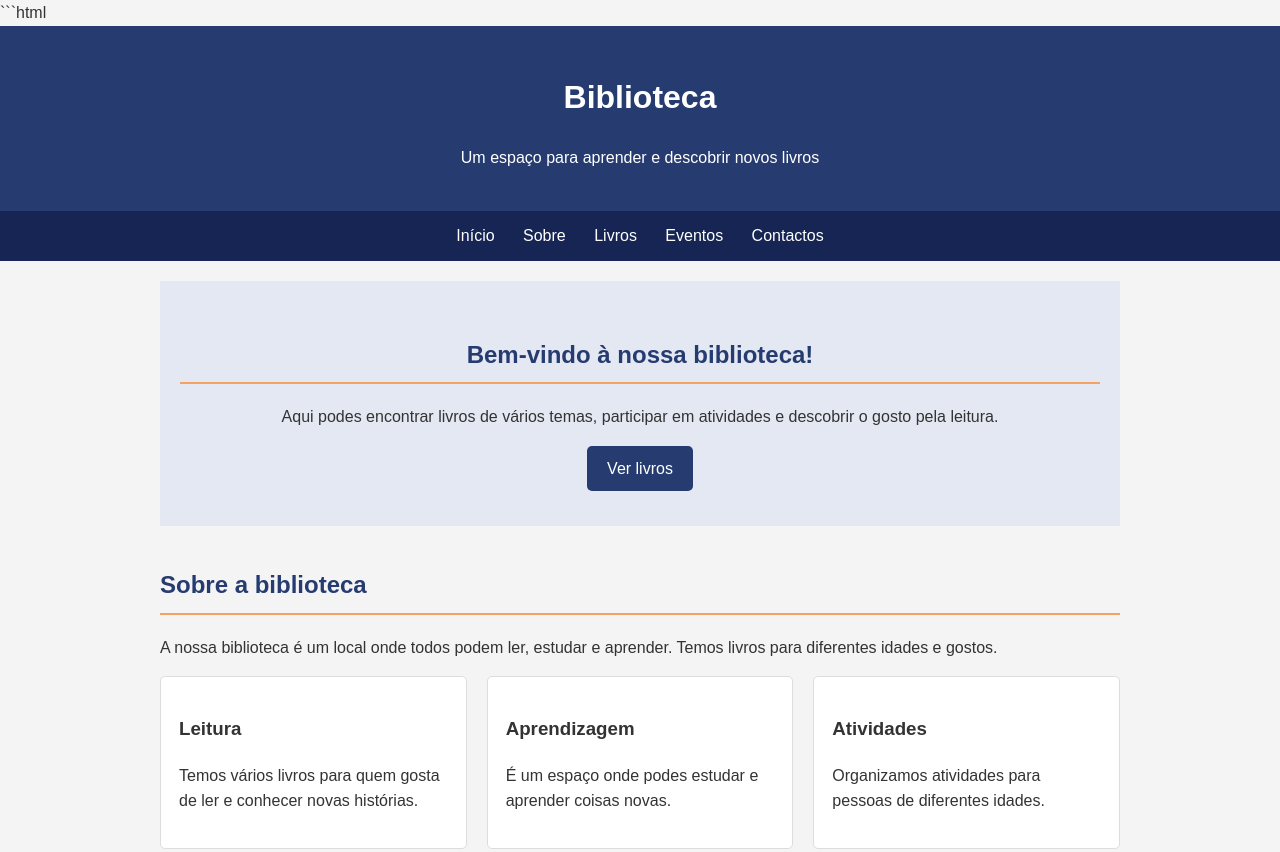
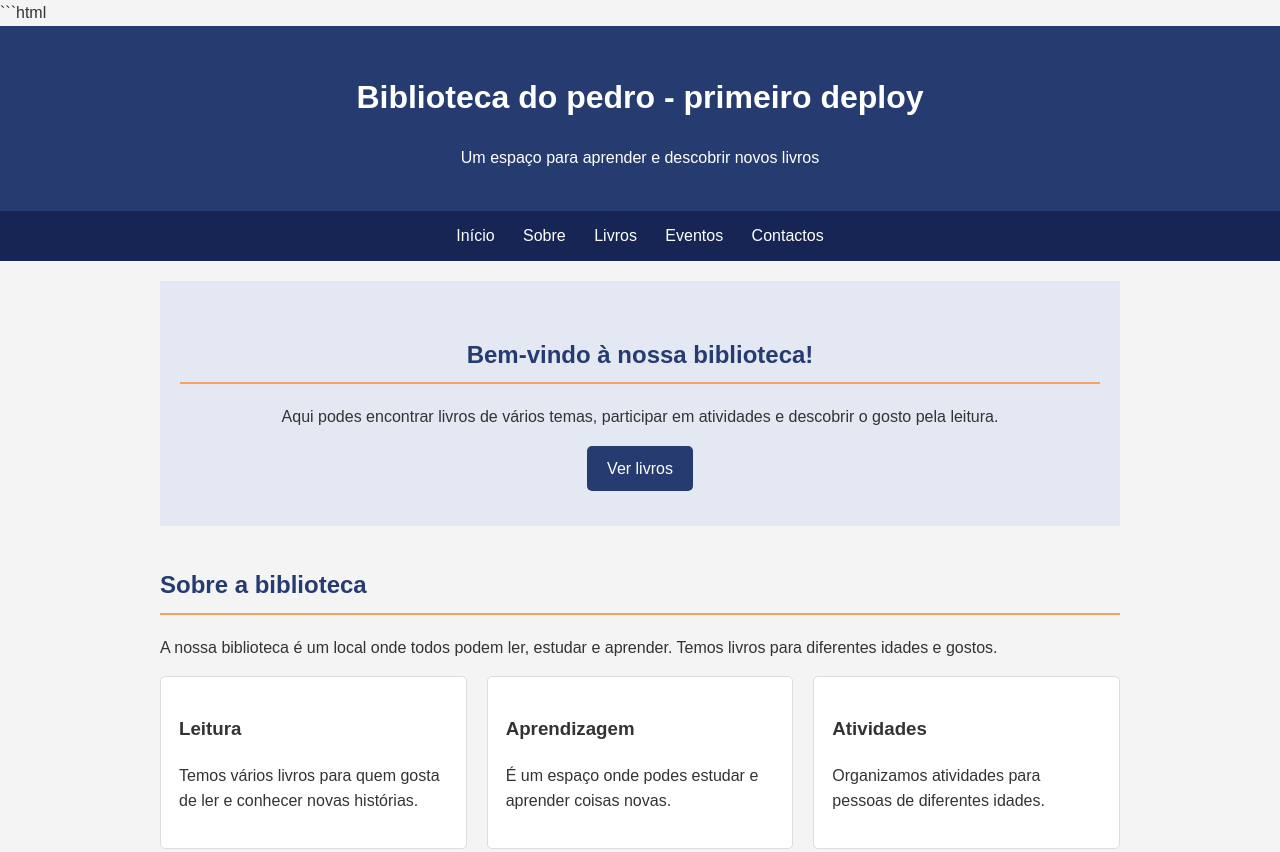
Before and after one commit to Pedrocarvalho0203/biblioteca-do-bairro, a plain HTML site: page index.html in a window 1280 px wide. Shown: the top 852 px of the page. Drawn offline with Linux system fonts and the light colour scheme.

Commit message:
ula 16/11

```diff
--- a/index.html
+++ b/index.html
@@ -188,7 +188,7 @@
 <body>
 
     <header>
-        <h1>Biblioteca</h1>
+        <h1>Biblioteca do pedro - primeiro deploy</h1>
         <p>Um espaço para aprender e descobrir novos livros</p>
     </header>
 
```
